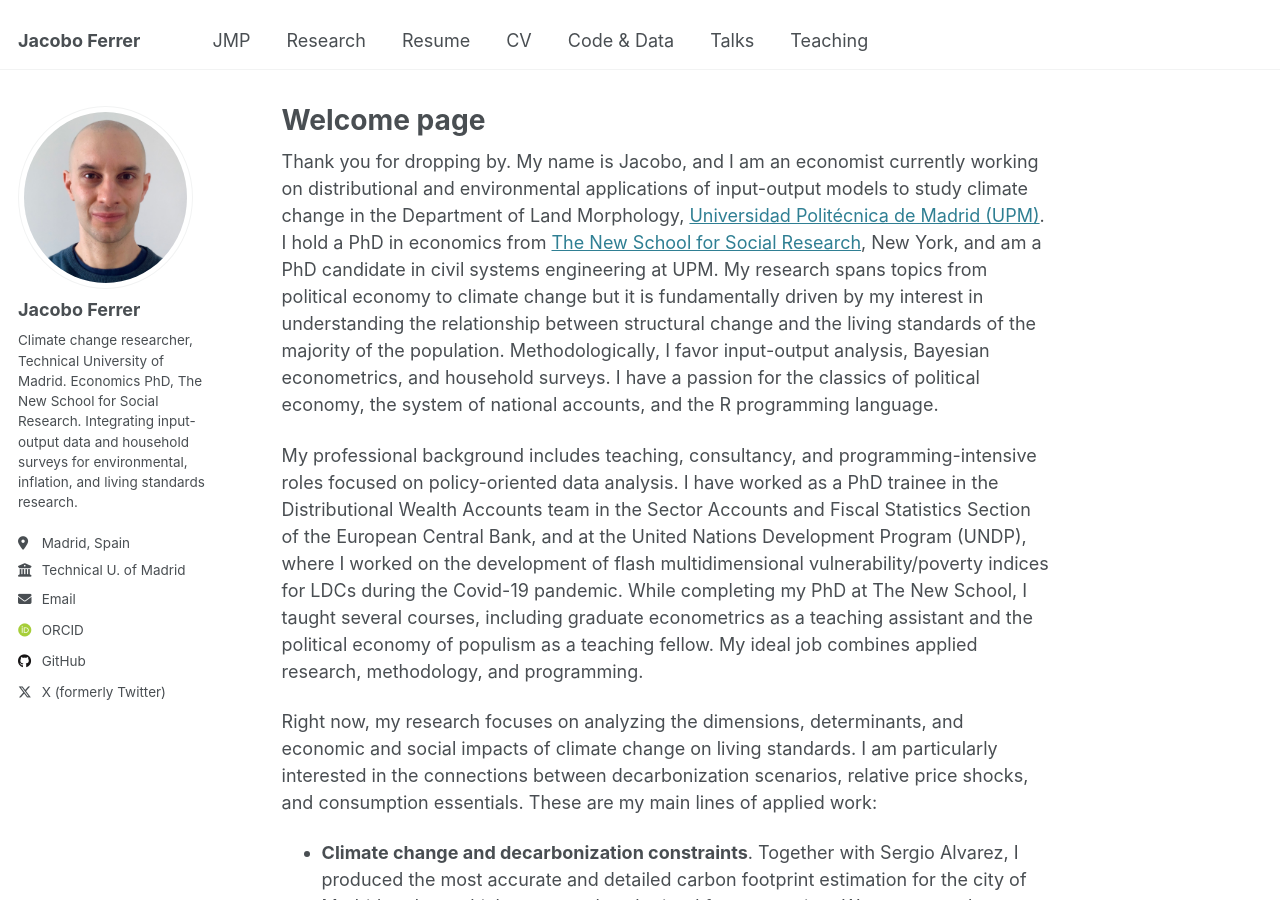
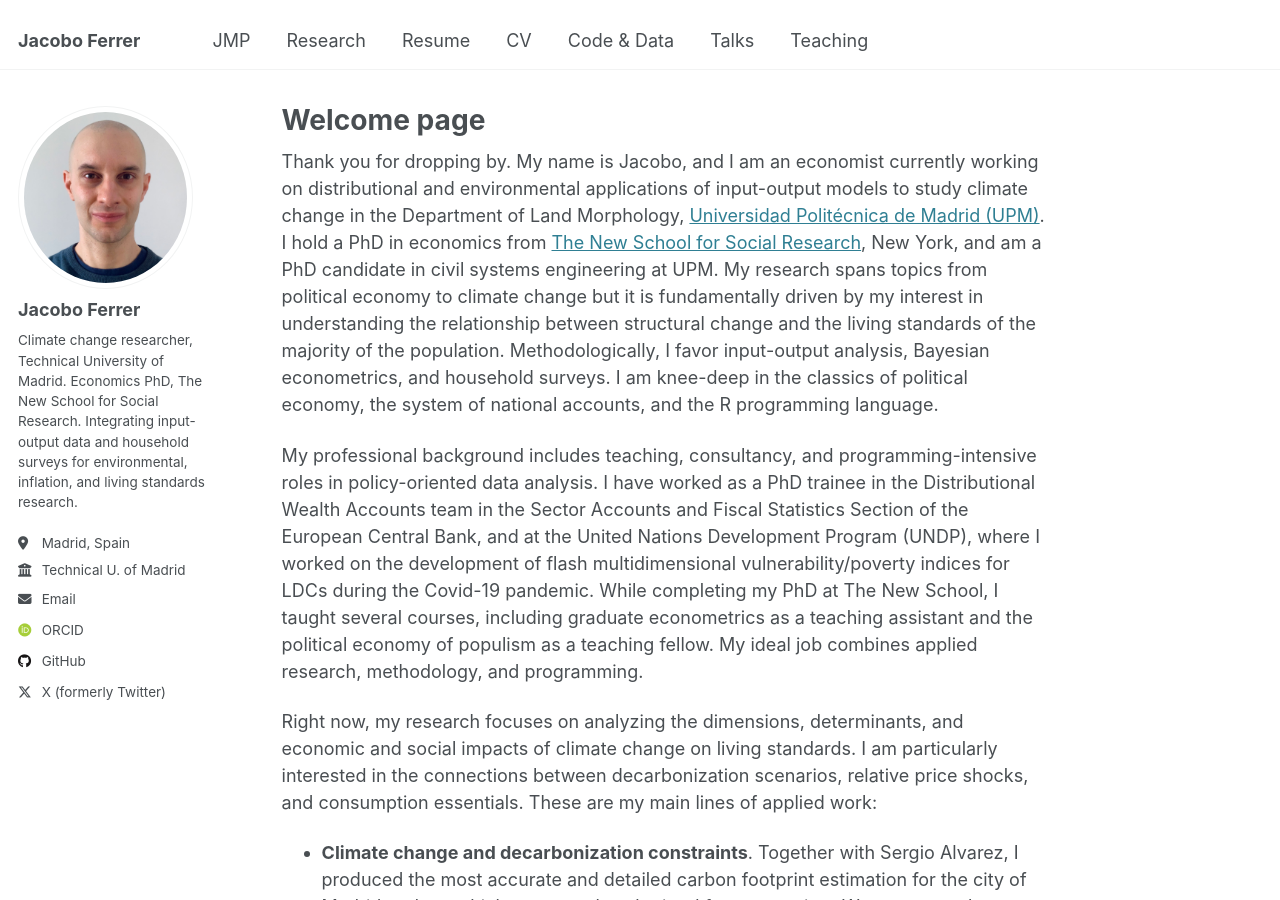
Before and after one commit to jacobo-ferrer/jacobo-ferrer.github.io, a Jekyll site: the page built from _pages/about.md, in a window 1280 px wide and 900 px high. Built offline with Jekyll 4.4.1, drawn with Linux system fonts in a browser that asks for light colours; some web fonts are replaced.

Commit message:
Update about.md

```diff
--- a/_pages/about.md
+++ b/_pages/about.md
@@ -7,9 +7,9 @@ redirect_from:
   - /about.html
 ---
 
-Thank you for dropping by. My name is Jacobo, and I am an economist currently working on distributional and environmental applications of input-output models to study climate change in the Department of Land Morphology, [Universidad Politécnica de Madrid (UPM)](https://portalcientifico.upm.es/es/ipublic/researcher/336709). I hold a PhD in economics from [The New School for Social Research](https://www.newschool.edu/nssr/economics/), New York, and am a PhD candidate in civil systems engineering at UPM. My research spans topics from political economy to climate change but it is fundamentally driven by my interest in understanding the relationship between structural change and the living standards of the majority of the population. Methodologically, I favor input-output analysis, Bayesian econometrics, and household surveys. I have a passion for the classics of political economy, the system of national accounts, and the R programming language.
+Thank you for dropping by. My name is Jacobo, and I am an economist currently working on distributional and environmental applications of input-output models to study climate change in the Department of Land Morphology, [Universidad Politécnica de Madrid (UPM)](https://portalcientifico.upm.es/es/ipublic/researcher/336709). I hold a PhD in economics from [The New School for Social Research](https://www.newschool.edu/nssr/economics/), New York, and am a PhD candidate in civil systems engineering at UPM. My research spans topics from political economy to climate change but it is fundamentally driven by my interest in understanding the relationship between structural change and the living standards of the majority of the population. Methodologically, I favor input-output analysis, Bayesian econometrics, and household surveys. I am knee-deep in the classics of political economy, the system of national accounts, and the R programming language.
 
-My professional background includes teaching, consultancy, and programming-intensive roles focused on policy-oriented data analysis. I have worked as a PhD trainee in the Distributional Wealth Accounts team in the Sector Accounts and Fiscal Statistics Section of the European Central Bank, and at the United Nations Development Program (UNDP), where I worked on the development of flash multidimensional vulnerability/poverty indices for LDCs during the Covid-19 pandemic. While completing my PhD at The New School, I taught several courses, including graduate econometrics as a teaching assistant and the political economy of populism as a teaching fellow. My ideal job combines applied research, methodology, and programming.
+My professional background includes teaching, consultancy, and programming-intensive roles in policy-oriented data analysis. I have worked as a PhD trainee in the Distributional Wealth Accounts team in the Sector Accounts and Fiscal Statistics Section of the European Central Bank, and at the United Nations Development Program (UNDP), where I worked on the development of flash multidimensional vulnerability/poverty indices for LDCs during the Covid-19 pandemic. While completing my PhD at The New School, I taught several courses, including graduate econometrics as a teaching assistant and the political economy of populism as a teaching fellow. My ideal job combines applied research, methodology, and programming.
 
 Right now, my research focuses on analyzing the dimensions, determinants, and economic and social impacts of climate change on living standards. I am particularly interested in the connections between decarbonization scenarios, relative price shocks, and consumption essentials. These are my main lines of applied work:
 
```
